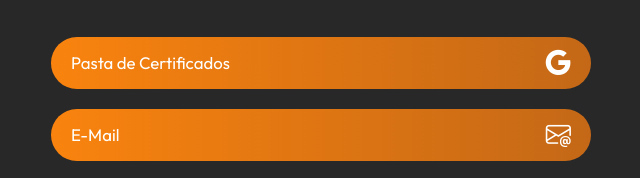
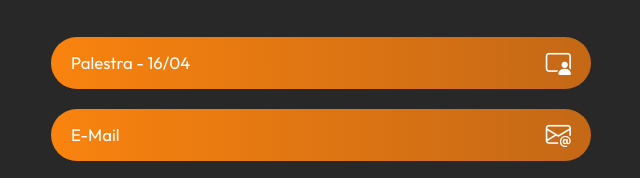
Before and after one commit to Wantuner/gediv, a plain HTML site: page index.html in a window 1280 px wide. Shown: the part 438-616 px from the top of the page, 319-959 px from the left. Drawn offline with nearby package versions, Linux system fonts and the light colour scheme.

Commit message:
Palestra do dia 16

```diff
--- a/index.html
+++ b/index.html
@@ -23,10 +23,10 @@
         <section class="botoes-links">
 
             <!-- Certificados do Drive -->
-            <a href="https://drive.google.com/drive/folders/1NTkixeGFzh0lV3GxNshLY4K-AU6pVpYm?usp=drive_link " target="_blank" class="link">
+            <a href="https://meet.google.com/utc-mexw-ztj" target="_blank" class="link">
                 <button class="degrad">
-                    <span>Pasta de Certificados</span>
-                    <i class="bi bi-google"></i>
+                    <span>Palestra - 16/04</span>
+                    <i class="bi bi-person-video3"></i>
                 </button>
             </a>
 
```
